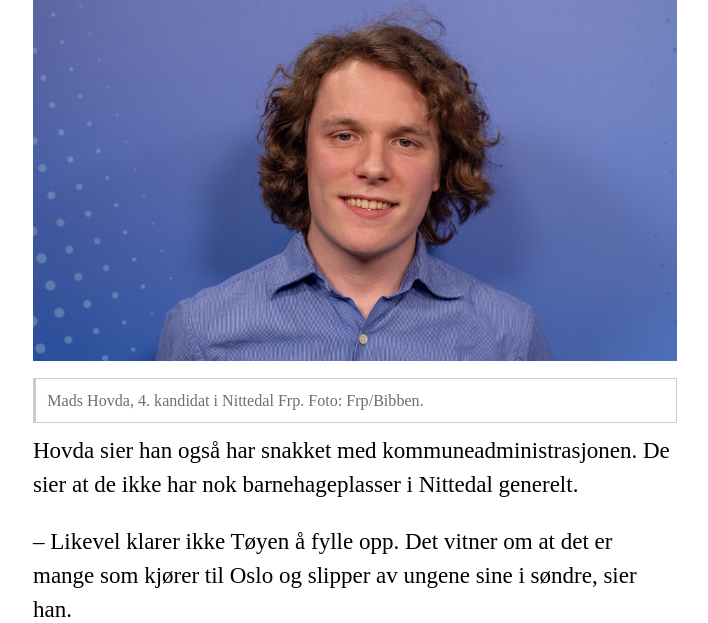
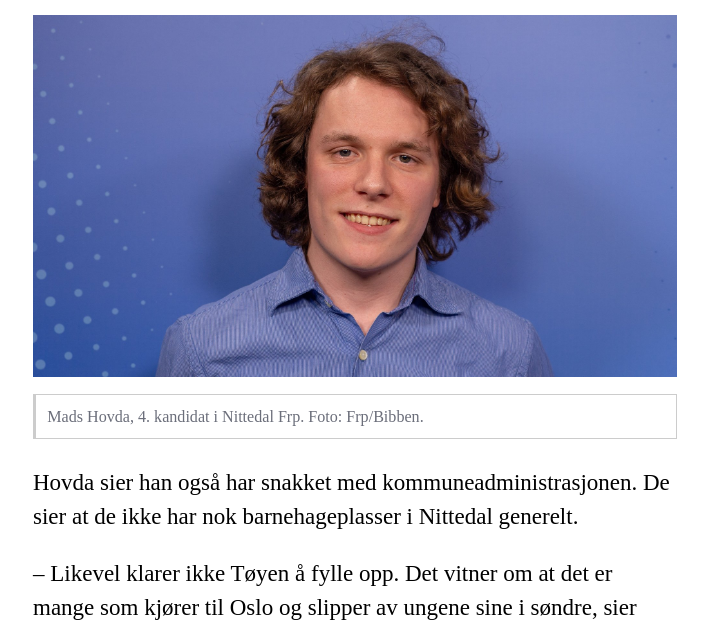
Before and after one commit to kolstadmagnus/blog, a PHP site: page /toyen-barnehage.html in a window 1280 px wide. Shown: the part 2326-2949 px from the top of the page, without its empty margins (285-993 px from the left). Run offline with PHP 8.4, Linux system fonts and the light colour scheme; some web fonts are replaced.

Commit message:
margin aside

```diff
--- a/styles.css
+++ b/styles.css
@@ -333,7 +333,7 @@
   line-height: 1.44;
   font-family: source-sans-pro;
 
-  margin: .7em 0;
+  margin: .7em 0 1.7em 0;
   padding: .6em .7em;
   border: 1px solid #ccc;
   border-left: 3px solid #ccc;
```
